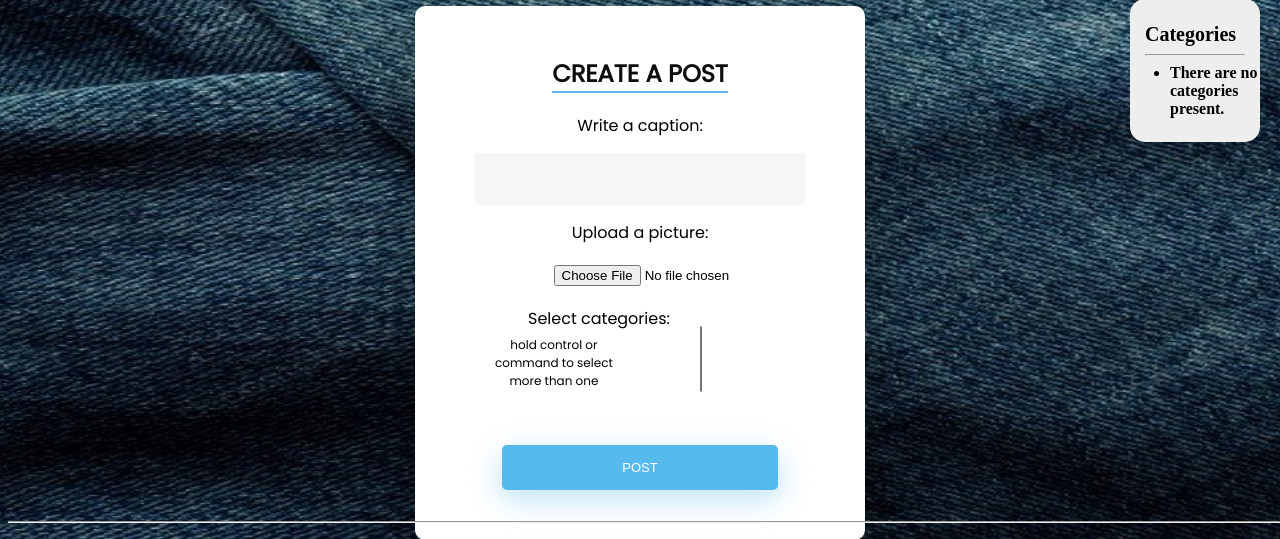
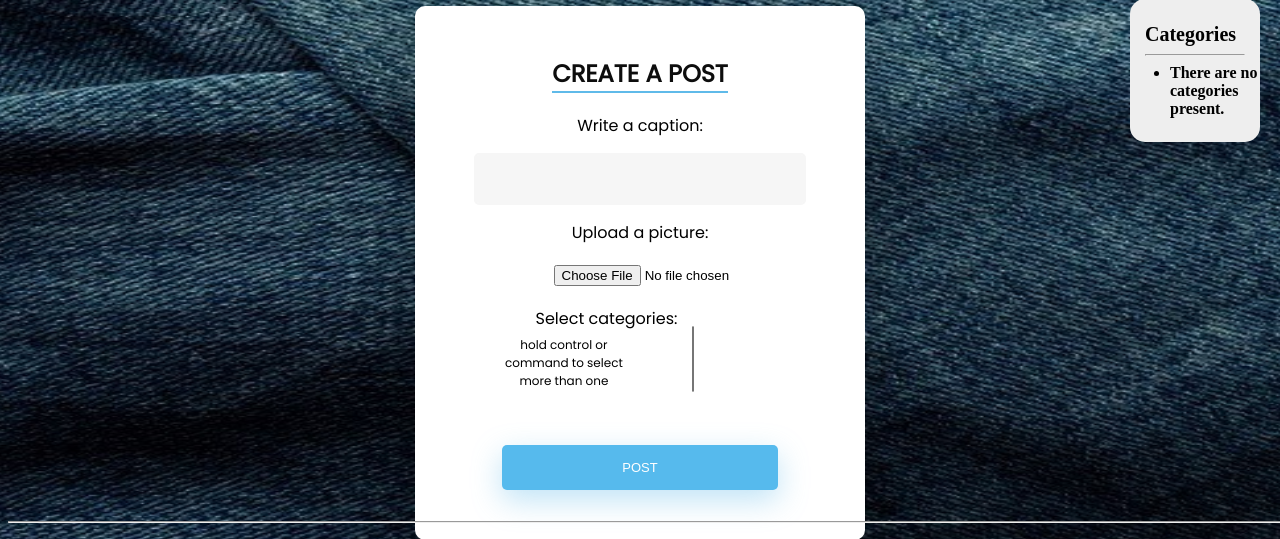
Before and after one commit to AnasYahya99/FashionPoint, a Django app: template templates/fashionpointapp/PostaPost.html in a window 1280 px wide. Shown: the part 221-760 px from the top of the page. Run offline with Django 3.2, Linux system fonts and the light colour scheme; the template is opened without the code that fills it: values that come from a table or form of the project are taken from there, others are empty.

Commit message:
tweaking

```diff
--- a/static/fashionpointapp/form.css
+++ b/static/fashionpointapp/form.css
@@ -30,7 +30,10 @@
 }
 span.helptext{
 float: left;
-margin: 5px 50px;
+margin: 5px 60px;
+}
+label[for=id_category]{
+margin: 0px  -105px 20px 0px;
 }
 .user {
     display: flex;
@@ -62,7 +65,7 @@ h2.active {
 
 }
 select {
-margin: 20px 50px -65px 30px;
+margin: 20px 50px -65px 120px;
 padding: 0px 0px 0spx 50px;
 }
 .user__title {
```
